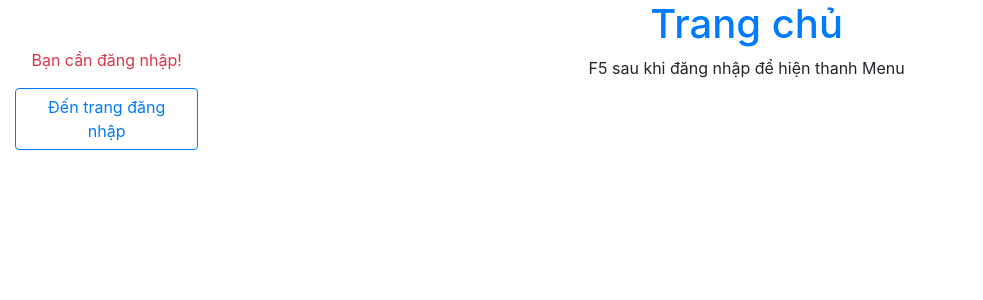
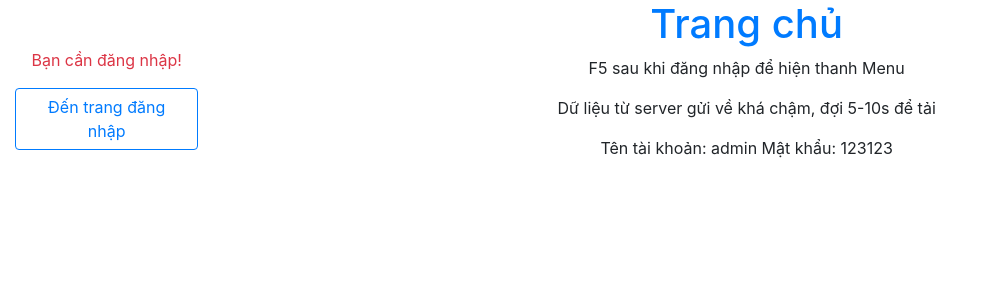
Before and after one commit to phiphongbee108/BookStoreFE, a Vue app: page / in a window 1280 px wide. Shown: the top 300 px of the page, without its empty margins (0-983 px from the left). Built offline with nearby package versions, Linux system fonts and the light colour scheme.

Commit message:
Update AdminHome.vue

```diff
--- a/src/components/AdminHome/AdminHome.vue
+++ b/src/components/AdminHome/AdminHome.vue
@@ -5,6 +5,13 @@
     </h1>
     <p class="text-center">
       F5 sau khi đăng nhập để hiện thanh Menu
+    </p>
+    <p class="text-center">
+      Dữ liệu từ server gửi về khá chậm, đợi 5-10s để tải
+    </p>
+    <p class="text-center">
+      Tên tài khoản: admin
+      Mật khẩu: 123123
     </p>
   </div>
 </template>
```
